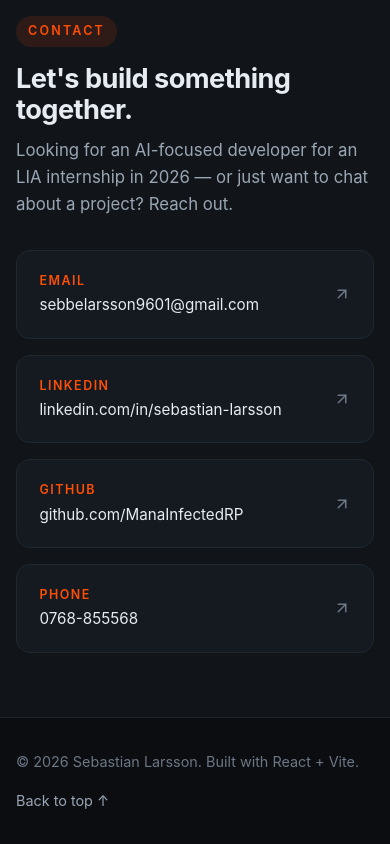
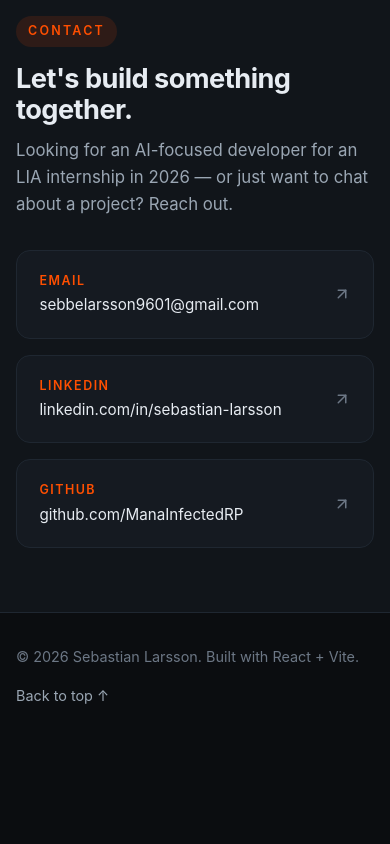
Before and after one commit to ManaInfectedRP/sebbe-portfolio, a React (Vite) app: page / in a window 390 px wide. Shown: the part 7543-8387 px from the top of the page. After the commit the page ends 8282 px from the top, so only its background shows below. Built offline with nearby package versions, Linux system fonts and the light colour scheme.

Commit message:
Removed Phone number

```diff
--- a/src/components/Contact.tsx
+++ b/src/components/Contact.tsx
@@ -14,12 +14,7 @@ export default function Contact() {
       label: 'GitHub',
       value: 'github.com/ManaInfectedRP',
       href: 'https://github.com/ManaInfectedRP',
-    },
-    {
-      label: 'Phone',
-      value: '0768-855568',
-      href: 'tel:+46768855568',
-    },
+    }
   ];
 
   return (
```
